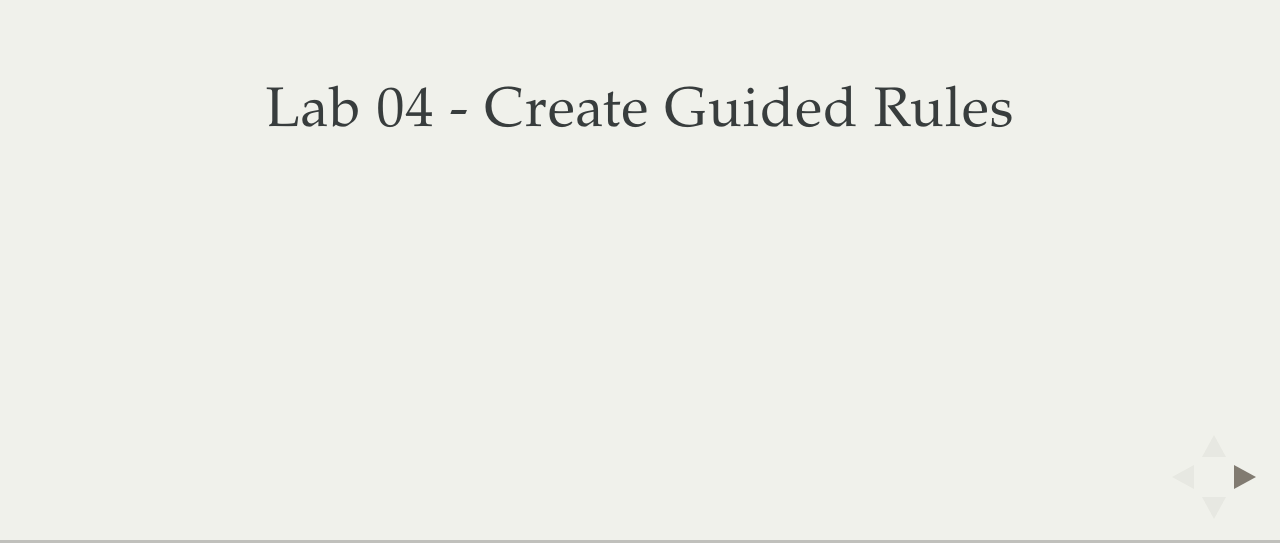
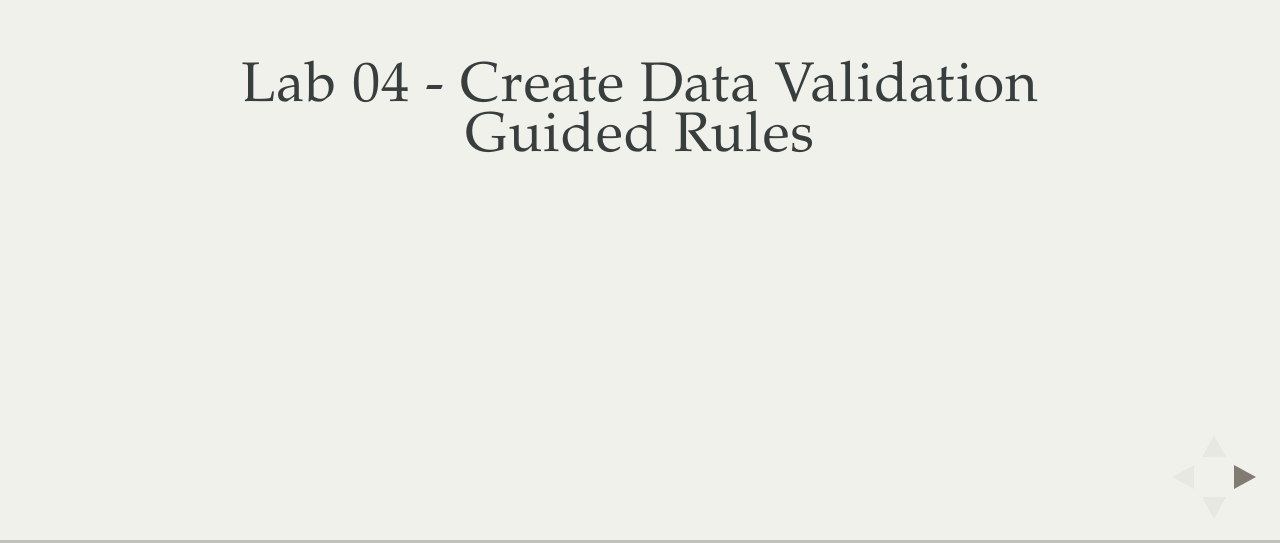
Before and after one commit to bpmworkshop/presentation-bpmworkshop-travel-agency, a website: page lab04.html in a window 1280 px wide. Shown: the part 257-800 px from the top of the page. Drawn offline with Linux system fonts and the light colour scheme.

Commit message:
Adjusted titles.

```diff
--- a/lab04.html
+++ b/lab04.html
@@ -43,7 +43,7 @@
 			<!-- Any section element inside of this container is displayed as a slide -->
 			<div class="slides">
                 <section>
-                    <h3>Lab 04 - Create Guided Rules</h3>
+                    <h3>Lab 04 - Create Data Validation Guided Rules</h3>
                 </section>
 
                 <section data-background-color="white">
```
Also changed, not shown: lab03.html (+1 -1 lines).
